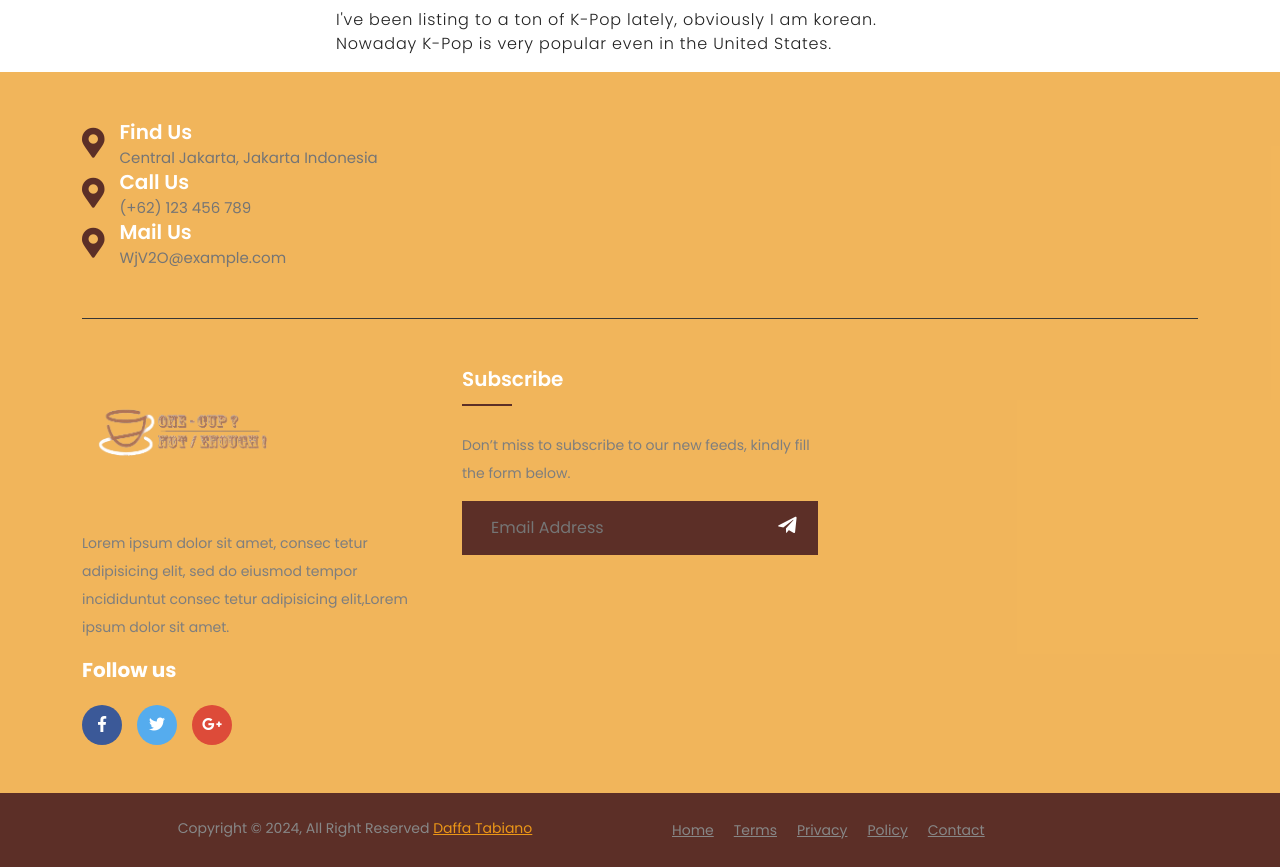
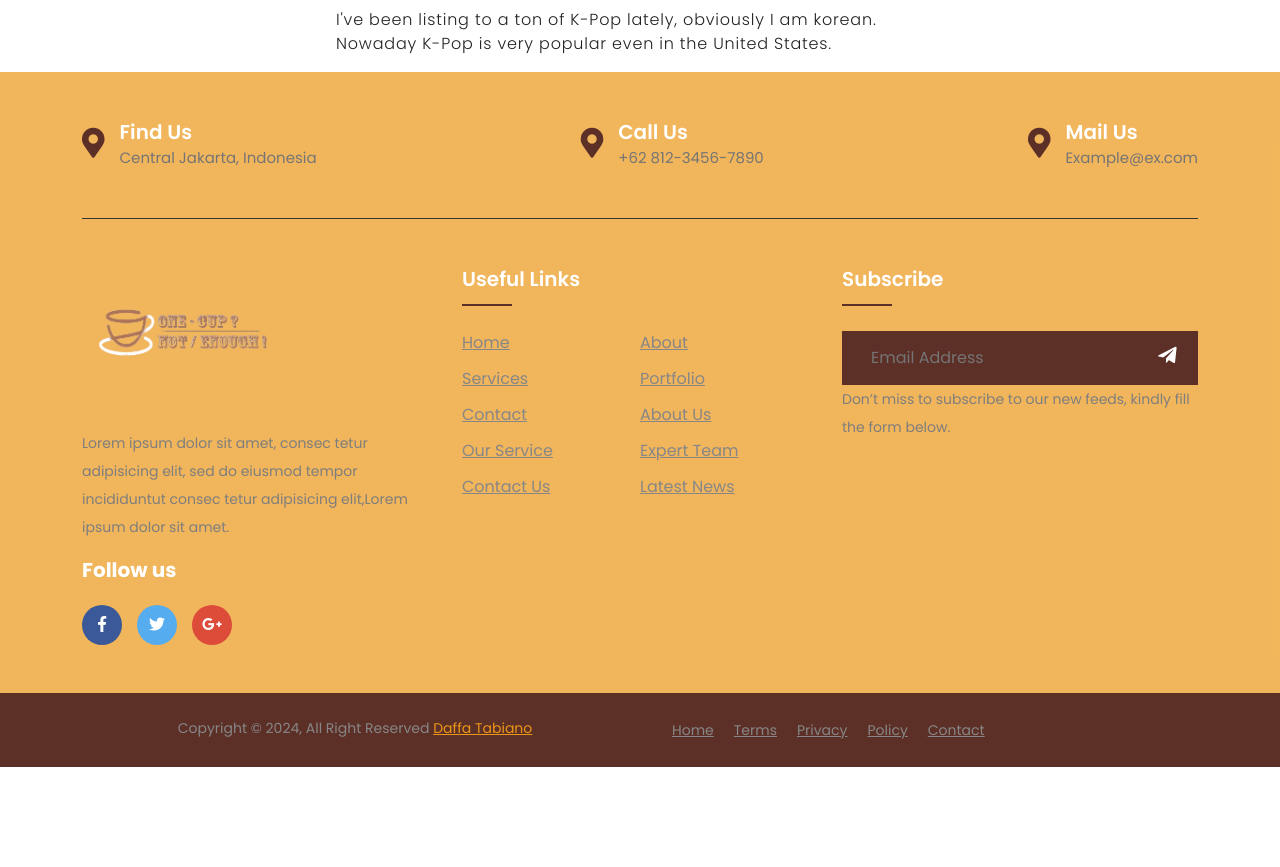
Before and after one commit to daffatabiano/miniProject_React, a React (Vite) app: page /about in a window 1280 px wide. Shown: the part 1887-2754 px from the top of the page. After the commit the page ends 2654 px from the top, so only its background shows below. Built offline with nearby package versions, Linux system fonts and the light colour scheme; a web font is replaced by a local one.

Commit message:
add new file Form.jsx and Folder Input which inside has a index.jsx thats nest inner has a Input element tag, New add file FooterWidget.jsx for a cleaning code, sorting every elements to be a components and then bein a fragments

```diff
--- a/src/components/Footer.jsx
+++ b/src/components/Footer.jsx
@@ -1,5 +1,7 @@
 import '../footer.css';
+import FormInput from './elements/Form';
 import FooterListed from './elements/ParsingFooter/FooterList';
+import FooterLinks from './fragments/FooterWidget';
 
 const Footer = () => {
     return (
@@ -12,17 +14,17 @@ const Footer = () => {
                             {/* making parting of a Find Us/ Call us /Mail us
                             START */}
                             <FooterListed>
-                                <FooterListed.singleCta
+                                <FooterListed.FooterCtaList
                                     title="Find Us"
-                                    text="Central Jakarta, Jakarta Indonesia"
+                                    text="Central Jakarta, Indonesia"
                                 />
-                                <FooterListed.singleCta
+                                <FooterListed.FooterCtaList
                                     title="Call Us"
-                                    text="(+62) 123 456 789"
+                                    text="+62 812-3456-7890"
                                 />
-                                <FooterListed.singleCta
+                                <FooterListed.FooterCtaList
                                     title="Mail Us"
-                                    text="WjV2O@example.com"
+                                    text="Example@ex.com"
                                 />
                             </FooterListed>
 
@@ -68,35 +70,18 @@ const Footer = () => {
 
                             {/* making a part footer-widget on Useful Links Named
                             START*/}
-
+                            <FooterLinks>
+                                <FooterLinks.Widget />
+                            </FooterLinks>
                             {/* END */}
 
                             {/* making a parsing footer widget on Subscribe Named
                                 START */}
-                            <div className="col-xl-4 col-lg-4 col-md-6 mb-50">
-                                <div className="footer-widget">
-                                    <div className="footer-widget-heading">
-                                        <h3>Subscribe</h3>
-                                    </div>
-                                    <div className="footer-text mb-25">
-                                        <p>
-                                            Don’t miss to subscribe to our new
-                                            feeds, kindly fill the form below.
-                                        </p>
-                                    </div>
-                                    <div className="subscribe-form">
-                                        <form action="#">
-                                            <input
-                                                type="text"
-                                                placeholder="Email Address"
-                                            />
-                                            <button>
-                                                <i className="fab fa-telegram-plane"></i>
-                                            </button>
-                                        </form>
-                                    </div>
-                                </div>
-                            </div>
+                            <FooterLinks>
+                                <FooterLinks.FooterSubscribe>
+                                    <FormInput />
+                                </FooterLinks.FooterSubscribe>
+                            </FooterLinks>
                             {/* END */}
                         </div>
                     </div>
--- /dev/null
+++ b/src/components/elements/Form.jsx
@@ -0,0 +1,18 @@
+import Input from './Input';
+
+const FormInput = () => {
+    return (
+        <>
+            <div className="subscribe-form">
+                <form action="#">
+                    <Input type="text" placeholder="Email Address" />
+                    <button>
+                        <i className="fab fa-telegram-plane"></i>
+                    </button>
+                </form>
+            </div>
+        </>
+    );
+};
+
+export default FormInput;
--- /dev/null
+++ b/src/components/elements/Input/index.jsx
@@ -0,0 +1,11 @@
+/* eslint-disable react/prop-types */
+const Input = (props) => {
+    const { type, placeholder } = props;
+    return (
+        <>
+            <input type={type} placeholder={placeholder} />
+        </>
+    );
+};
+
+export default Input;
--- a/src/components/elements/ParsingFooter/FooterList.jsx
+++ b/src/components/elements/ParsingFooter/FooterList.jsx
@@ -1,27 +1,56 @@
 /* eslint-disable react/prop-types */
 const FooterListed = (props) => {
-    const { children } = props;
+    const {
+        children,
+        style = 'col-md-4 d-flex justify-content-between w-100',
+    } = props;
     return (
         <>
-            <div className="col-xl-4 col-md-4 mb-30">{children}</div>
+            <div className={`col-xl-4 ${style} mb-30`}>{children}</div>
         </>
     );
 };
 
-const singleCta = (props) => {
+const FooterCtaList = (props) => {
     const { title, text } = props;
     return (
+        <div className="single-cta ">
+            <i className="fas fa-map-marker-alt"></i>
+            <div className="cta-text">
+                <h4>{title}</h4>
+                <span>{text}</span>
+            </div>
+        </div>
+    );
+};
+
+const Widget = (props) => {
+    const { text } = props;
+    return (
         <>
-            <div className="single-cta">
-                <i className="fas fa-map-marker-alt"></i>
-                <div className="cta-text">
-                    <h4>{title}</h4>
-                    <span>{text}</span>
+                <div className="footer-widget">
+                    <ul>
+                        <li>
+                            <a href="#">{text}</a>
+                        </li>
+                    </ul>
                 </div>
+
+        </>
+    );
+};
+
+const WidgetHeader = (props) => {
+    const { title } = props;
+    return (
+        <>
+            <div className="footer-widget-heading">
+                <h3>{title}</h3>
             </div>
         </>
     );
 };
-
-FooterListed.singleCta = singleCta;
+FooterListed.WidgetHeader = WidgetHeader;
+FooterListed.Widget = Widget;
+FooterListed.FooterCtaList = FooterCtaList;
 export default FooterListed;
--- /dev/null
+++ b/src/components/fragments/FooterWidget.jsx
@@ -0,0 +1,49 @@
+import FooterListed from '../elements/ParsingFooter/FooterList';
+
+const FooterLinks = (props) => {
+    const { children } = props;
+    return (
+        <>
+            <FooterListed style="col-md-6">{children}</FooterListed>
+        </>
+    );
+};
+
+const Widget = () => {
+    return (
+        <>
+            <FooterListed.WidgetHeader title="Useful Links" />
+            <FooterListed.Widget text="Home" />
+            <FooterListed.Widget text="About" />
+            <FooterListed.Widget text="Services" />
+            <FooterListed.Widget text="Portfolio" />
+            <FooterListed.Widget text="Contact" />
+            <FooterListed.Widget text="About Us" />
+            <FooterListed.Widget text="Our Service" />
+            <FooterListed.Widget text="Expert Team" />
+            <FooterListed.Widget text="Contact Us" />
+            <FooterListed.Widget text="Latest News" />
+        </>
+    );
+};
+
+const FooterSubscribe = (props) => {
+    const { children } = props;
+    return (
+        <>
+            <FooterListed.WidgetHeader title="Subscribe" />
+            {children}
+            <div className="footer-text mb-25">
+                <p>
+                    Don’t miss to subscribe to our new feeds, kindly fill the
+                    form below.
+                </p>
+            </div>
+        </>
+    );
+};
+
+FooterLinks.Widget = Widget;
+FooterLinks.FooterSubscribe = FooterSubscribe;
+
+export default FooterLinks;
```
